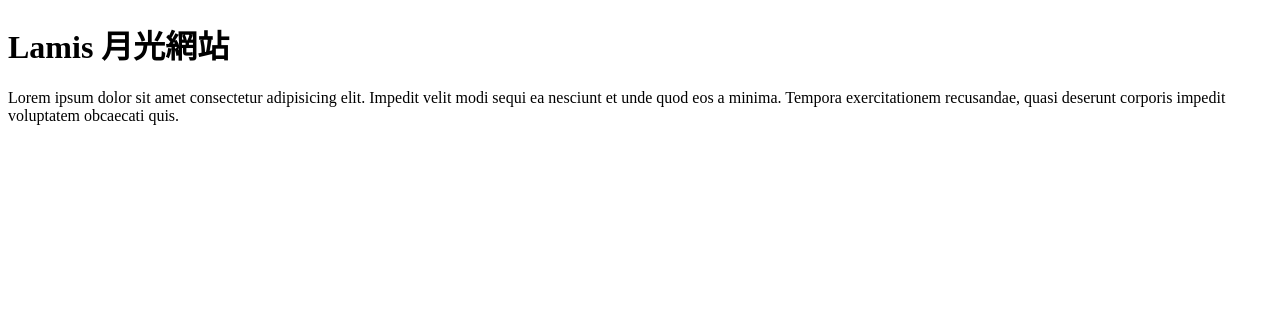
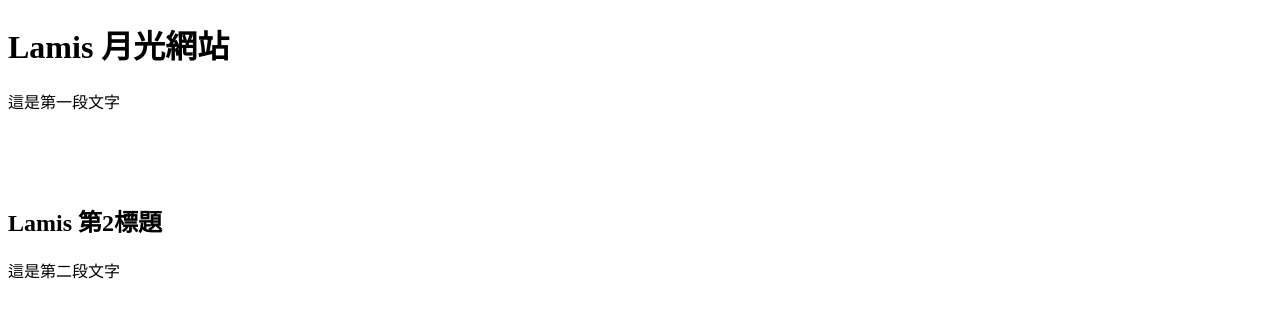
Before and after one commit to jasperc1972-del/htmlCss, a plain HTML site: page HTML PRACTICE/01/index.html in a window 1280 px wide. Drawn offline with Linux system fonts and the light colour scheme.

Commit message:
increase  annotation
increase  annotation

```diff
--- a/HTML PRACTICE/01/index.html
+++ b/HTML PRACTICE/01/index.html
@@ -5,6 +5,13 @@
 </head>
 <body>
     <h1>Lamis 月光網站</h1>
-    <p>Lorem ipsum dolor sit amet consectetur adipisicing elit. Impedit velit modi sequi ea nesciunt et unde quod eos a minima. Tempora exercitationem recusandae, quasi deserunt corporis impedit voluptatem obcaecati quis.</p>
+    <p>這是第一段文字</p>
+    <br>
+    <br>
+    <br>
+    <!--ctrl+/, cmd+/  -->
+
+    <h2>Lamis 第2標題</h2>
+    <p>這是第二段文字</p>
 </body>
 </html>
```
